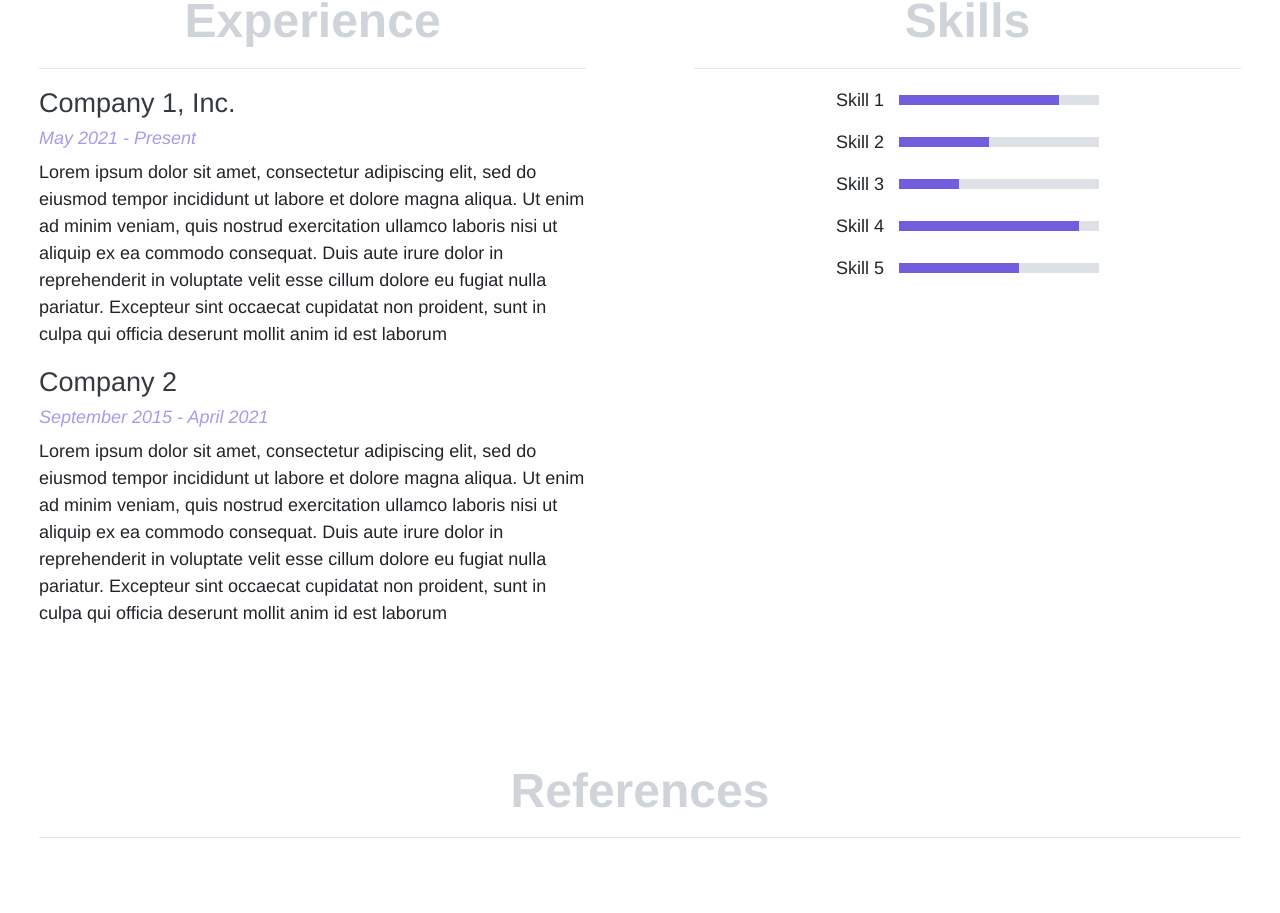
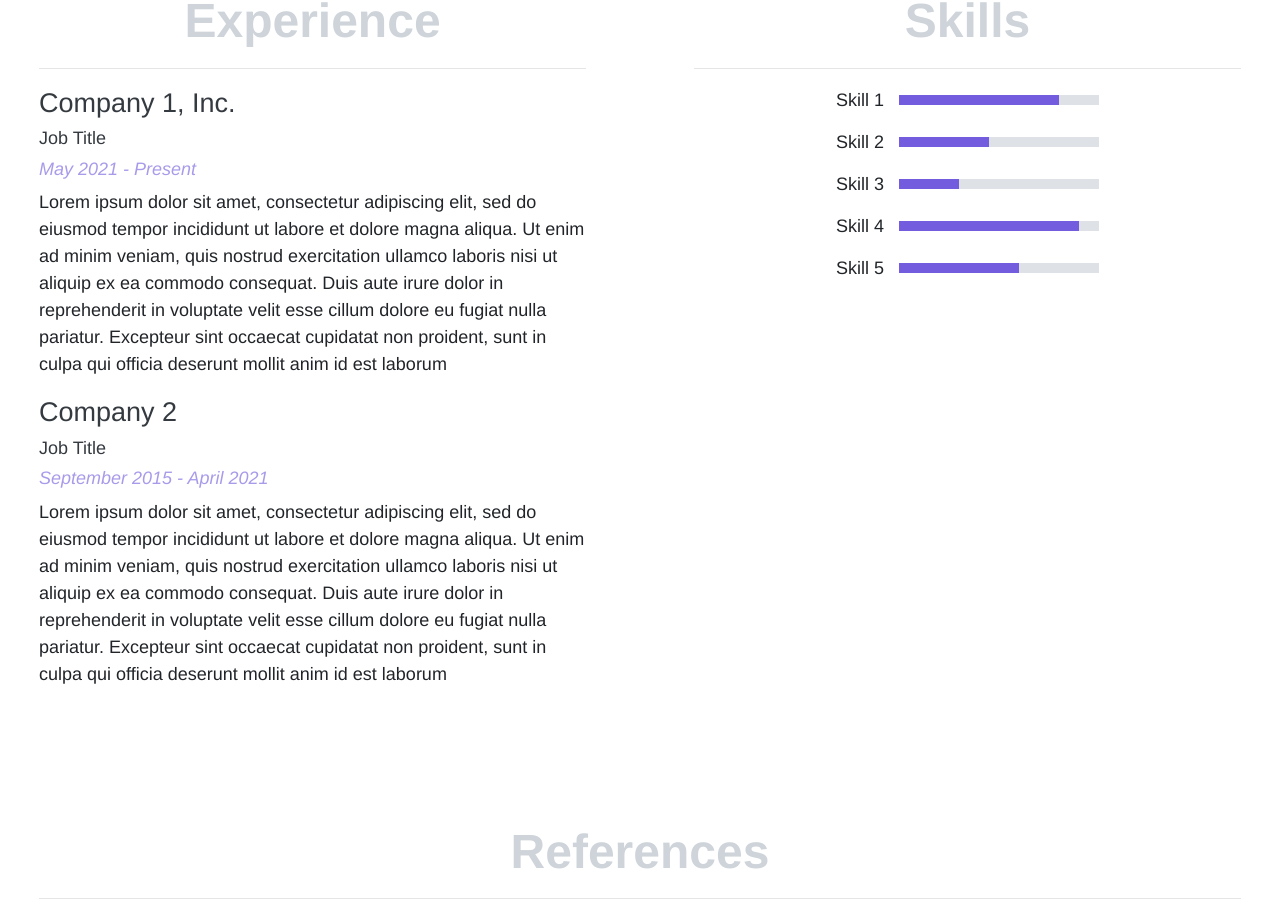
Before and after one commit to SSouik/personal-website-template, a Next.js app: page / in a window 1280 px wide. Shown: the part 916-1829 px from the top of the page. Built offline with nearby package versions, Linux system fonts and the light colour scheme; a web font is replaced by a local one.

Commit message:
refactor: add job title to experience component

```diff
--- a/src/components/Experience.js
+++ b/src/components/Experience.js
@@ -1,10 +1,11 @@
 import React from 'react';
 import PropTypes from 'prop-types';
 
-const Experience = ({ company, datesWorked, children }) => {
+const Experience = ({ company, jobTitle, datesWorked, children }) => {
     return (
         <div className='text-left'>
             <h4>{company}</h4>
+            <h6>{jobTitle}</h6>
             <h6 className='secondary'><i>{datesWorked}</i></h6>
             <p>
                 {children}
@@ -15,6 +16,7 @@ const Experience = ({ company, datesWorked, children }) => {
 
 Experience.propTypes = {
     company: PropTypes.string.isRequired,
+    jobTitle: PropTypes.string.isRequired,
     datesWorked: PropTypes.string.isRequired,
     children: PropTypes.node.isRequired
 }
--- a/src/pages/index.js
+++ b/src/pages/index.js
@@ -18,6 +18,7 @@ export default function Home() {
                     <hr/>
                     <Experience
                         company='Company 1, Inc.'
+                        jobTitle='Job Title'
                         datesWorked='May 2021 - Present'
                     >
                         Lorem ipsum dolor sit amet, consectetur adipiscing elit,
@@ -32,6 +33,7 @@ export default function Home() {
                     </Experience>
                     <Experience
                         company='Company 2'
+                        jobTitle='Job Title'
                         datesWorked='September 2015 - April 2021'
                     >
                         Lorem ipsum dolor sit amet, consectetur adipiscing elit,
```
